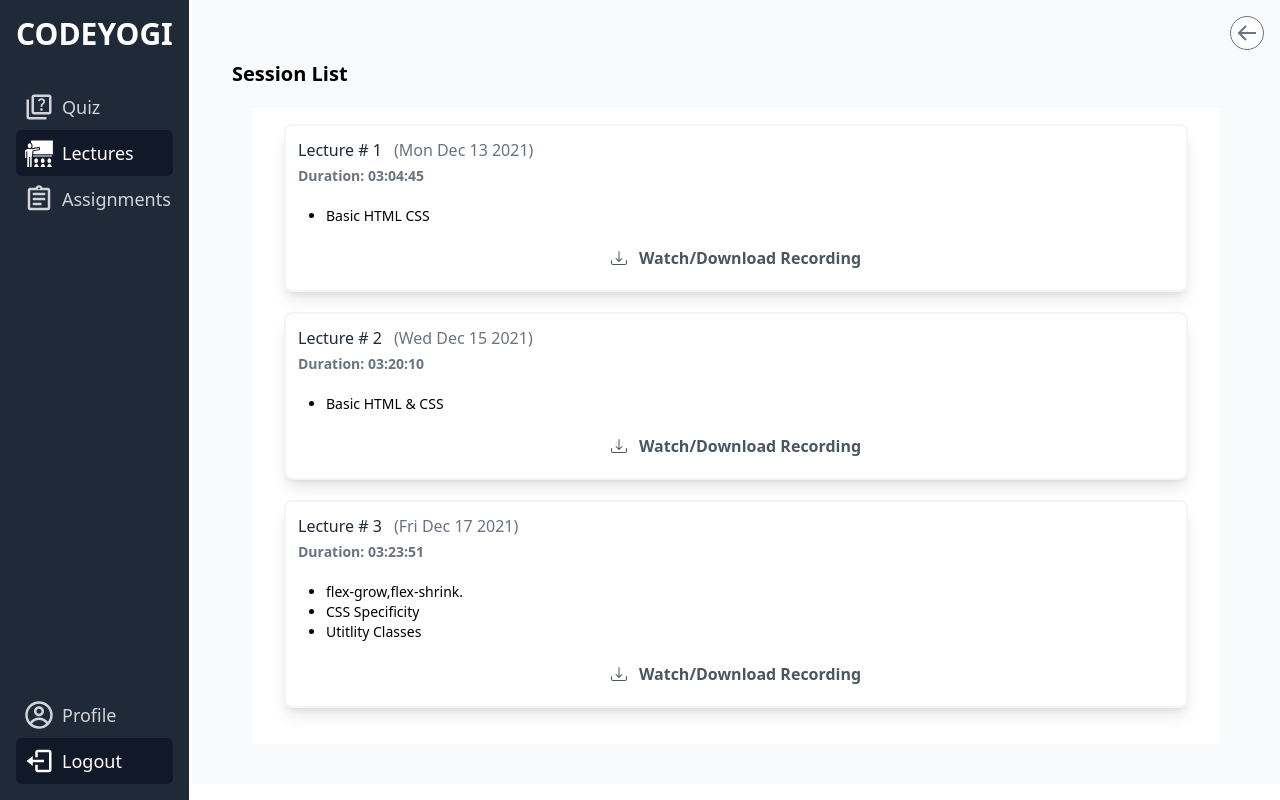
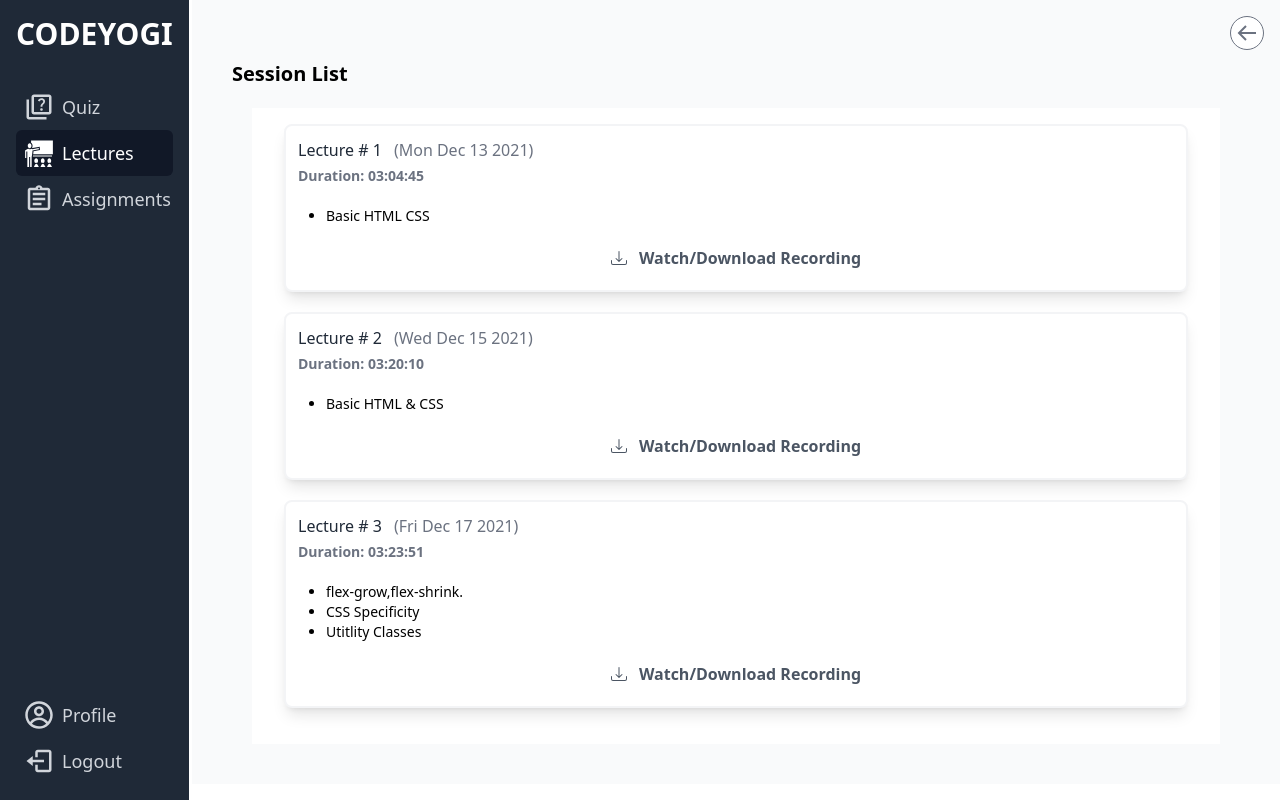
Before and after one commit to BediNimret/CodeYogiCopy, a React (Vite) app: page /Lectures in a window 1280 px wide. Built offline with nearby package versions, Linux system fonts and the light colour scheme.

Commit message:
Logout Url Changed

```diff
--- a/src/SideBar.jsx
+++ b/src/SideBar.jsx
@@ -29,7 +29,7 @@ function SideBar() {
             </div>
             <div className="flex flex-col ">
             <Icons href="/PersonalData" icon={CgProfile} text="Profile" location={path[1]}/>
-              <Icons href="/Lectures"  icon={BiLogOut} text="Logout" location={path[1]}/>
+              <Icons href="/*"  icon={BiLogOut} text="Logout" location={path[1]}/>
              </div>
             </div>
             </div>
```
